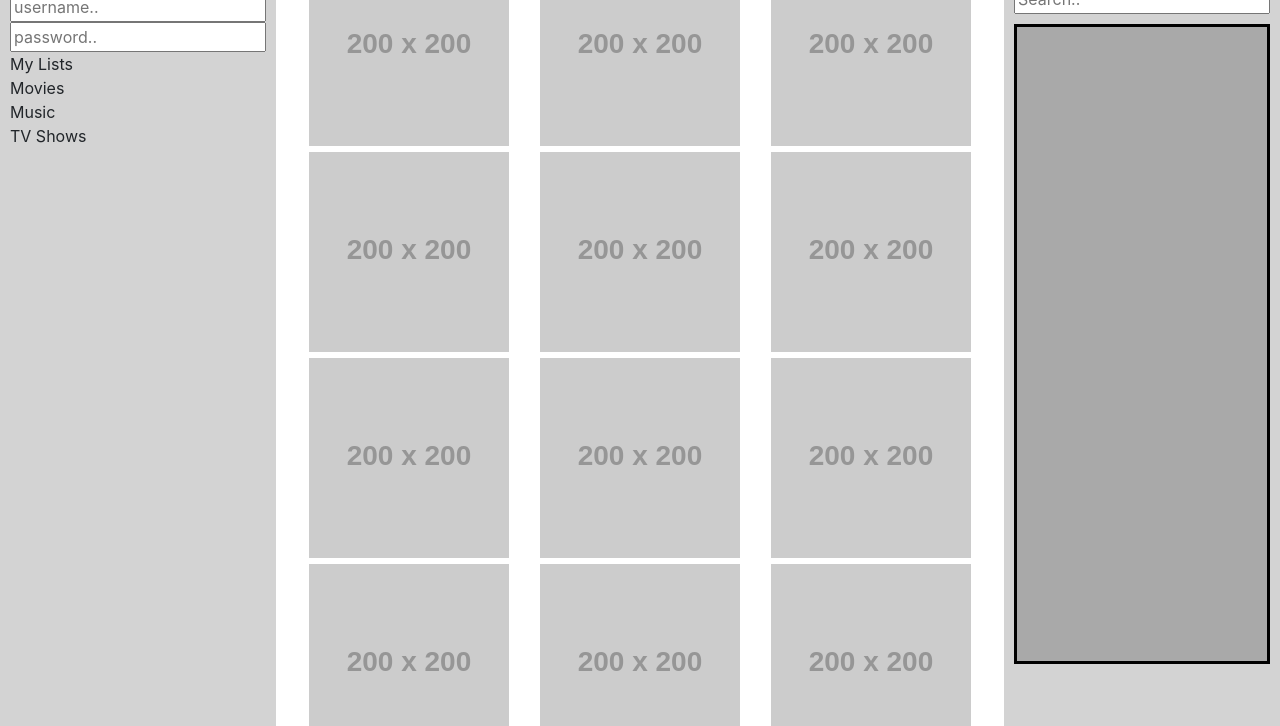
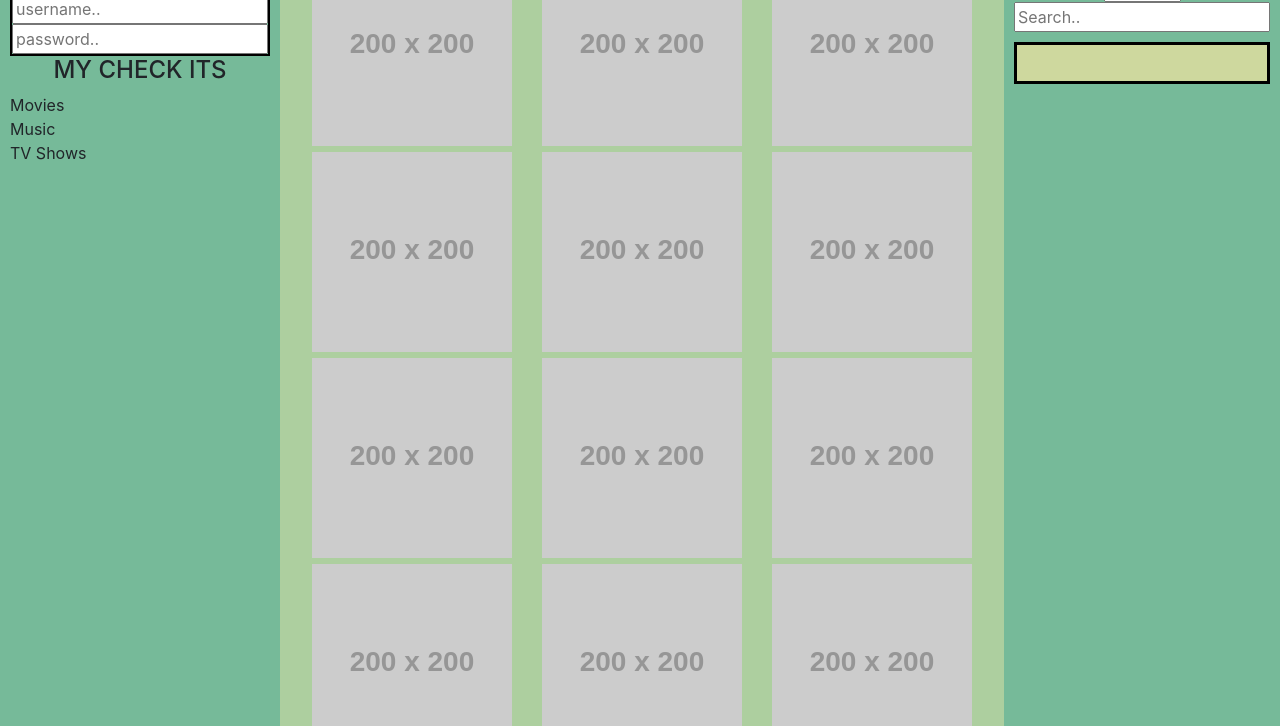
Before and after one commit to brandonjreyes/Check-It, a website: page index.html in a window 1280 px wide. Shown: the part 74-800 px from the top of the page. Drawn offline with nearby package versions, Linux system fonts and the light colour scheme; placeholder pictures from the web are drawn by us.

Commit message:
more CSS tweaks

```diff
--- a/Assets/CSS/style.css
+++ b/Assets/CSS/style.css
@@ -5,23 +5,15 @@
     /* Using CSS Grid (new tech requirement?) */
     display: grid;
     height: 100vh;
-    grid-template-columns: 1fr 5fr 1fr;
+    grid-template-columns: 1fr 6fr 2fr;
     grid-template-areas:
     "nav-sidebar content search-sidebar";
-}
-
-/* HEADER */
-
-#header-wrapper {
-    grid-area: header;
-    background-color: darkgrey;
-    color: white;
 }
 
 /* NAV SIDEBAR */
 
 #nav-sidebar-wrapper {
-    background-color: lightgrey;
+    background-color: #76ba99;
     grid-area: nav-sidebar;
     padding: 10px;
 }
@@ -31,9 +23,14 @@
     grid-template-rows: repeat(3, 1fr);
 }
 
+#login-input {
+    border: 2px, black, solid;
+}
+
 /* MAIN CONTENT */
 
 #content-wrapper {
+    background-color: #adcf9f;
     grid-area: content;
     overflow-y: scroll;
     padding: 20px;
@@ -52,7 +49,7 @@
 /* SEARCH AND RESULTS */
 
 #search-sidebar-wrapper {
-    background-color: lightgray;
+    background-color: #76ba99;
     grid-area: search-sidebar;
     padding: 10px;
 }
@@ -72,9 +69,9 @@
 }
 
 #search-results {
-    background-color: darkgrey;
-    height: 80vh;
+    background-color: #CED89E;
     overflow-y: scroll;
+    max-height:  90vh;
 }
 
 #results-list {
@@ -84,5 +81,5 @@
     justify-content: space-around;
     gap: 6px;
     flex-wrap: wrap;
-    padding: 0;
+    padding: 10px;
 }
--- a/Assets/js/script.js
+++ b/Assets/js/script.js
@@ -12,7 +12,8 @@ const img_URL = 'https://image.tmdb.org/t/p/w185/';
 
 // search variables
 const searchInput = $('#search-input');
-const searchResults = $('#results-list');
+const searchResults = $('#search-results');
+const resultsList = $('#results-list');
 
 // check it variables
 const checkIts = $('#check-its-list');
@@ -20,7 +21,6 @@ const checkIts = $('#check-its-list');
 // search button / enter functionality
 searchInput.keypress(function(event) {
     if (event.key === "Enter") {
-        console.log(searchInput.val());
         searchMovie(searchInput.val());
     }
 });
@@ -42,7 +42,7 @@ function generateSearchResults(data) {
         let title = movie.original_title;
         let result = $('<li></li>');
         createImage(img_URL + movie.poster_path, movie.original_title, result);
-        result.appendTo(searchResults);
+        result.appendTo(resultsList);
     }
 }
 
@@ -59,9 +59,9 @@ function movieDetails(data) {
 
 function retrieveCheckIts () {
     // PLACEHOLDER POSTERS
-    let checkits = $('<li></li>');
-    createImage(placeholderImgURL, 'placeholders', checkits);
-    checkits.appendTo(checkIts);
+    let checkitListEl = $('<li></li>');
+    createImage(placeholderImgURL, 'placeholders', checkitListEl);
+    checkitListEl.appendTo(checkIts);
 
 }
 
@@ -73,6 +73,6 @@ function createImage(imgURL, alt, location) {
     img.appendTo(location);
 }
 
-for (let i = 0; i < 37; i++) {
+for (let i = 0; i < 38; i++) {
     retrieveCheckIts();
 }
--- a/index.html
+++ b/index.html
@@ -18,9 +18,11 @@
         <div id="wrapper">
             <div id="nav-sidebar-wrapper">
                 <h1>CHECK IT</h1>
-                <input id="username-input" type="text" placeholder="username..">
-                <input id="password-input" type="text" placeholder="password..">
-                <header>My Lists</header>
+                <div id="login-input">
+                    <input id="username-input" type="text" placeholder="username..">
+                    <input id="password-input" type="text" placeholder="password..">
+                </div>
+                <h4 class="text-center">MY CHECK ITS</h4>
                 <div id="nav-sidebar-grid">
                     <div>Movies</div>
                     <div>Music</div>
@@ -32,14 +34,12 @@
             <!-- Main Content -->
             <div id="content-wrapper">
                 <ul id="check-its-list">
-
                 </ul>
             </div>
 
             <!-- Search/Add Sidebar -->
-            <div id="search-sidebar-wrapper">
-                <header>Search Sidebar</header>
-
+            <div class='text-center' id="search-sidebar-wrapper">
+                <h3>ADD CHECK ITS</h3>
                 <!-- search type and search bar -->
                 <div id="search-and-type">
                     <select name="search-type" id="search-type-select">
```
